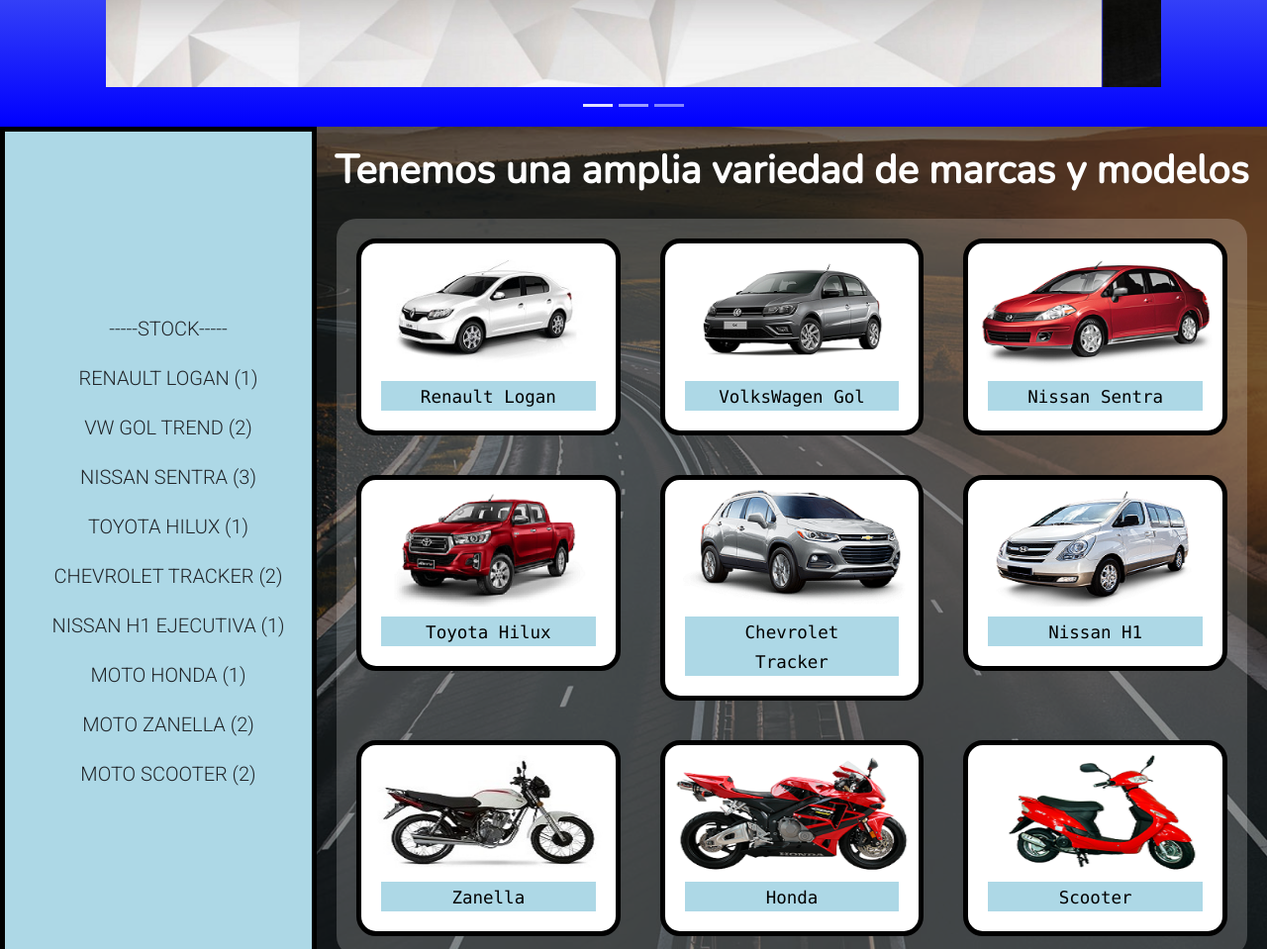
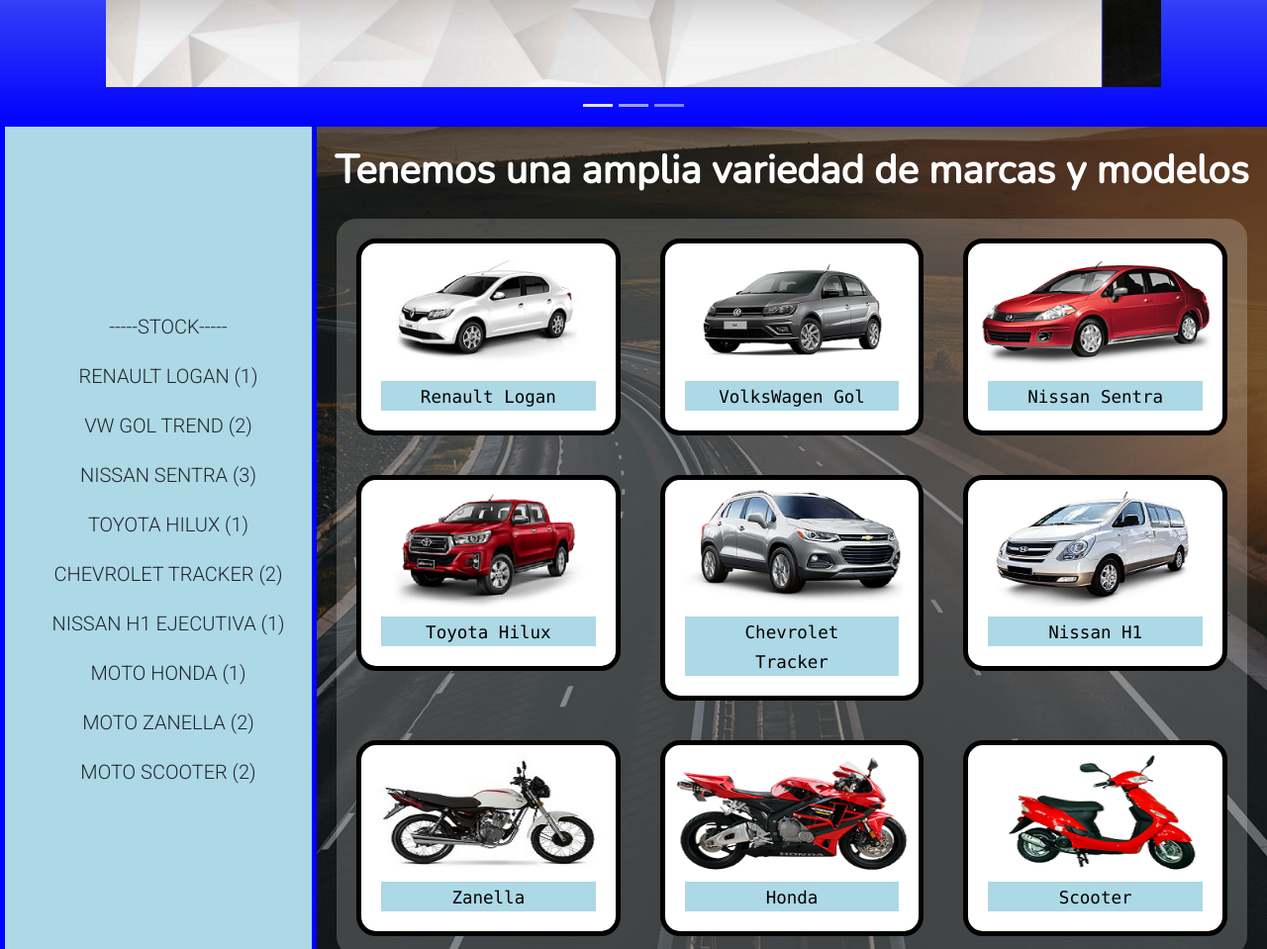
Before and after one commit to Hernan0912/ProyectoHTMLyCSS, a website: page pages/flota.html in a window 1280 px wide. Shown: the part 380-1339 px from the top of the page at 99% size. Drawn offline with nearby package versions, Linux system fonts and the light colour scheme.

Commit message:
ajustes visuales

```diff
--- a/pages/flota.html
+++ b/pages/flota.html
@@ -3,7 +3,7 @@
 <head>
 	<meta charset="UTF-8">
 	<meta name="viewport" content="width=device-width, initial-scale=1.0">
-	<title>Nuestra Flota</title>
+	<title>Flota</title>
 	<meta name="description" content="Amplia variedad de marcas y modelos, mantenimiento al día.">
 	<meta name="keywords" content="alquiler, auto, moto, camioneta, caba">
 </head>
--- a/scss/_commons.scss
+++ b/scss/_commons.scss
@@ -49,7 +49,7 @@
 		justify-content: center;
 		align-items: center;
 		font-size: $textLg;
-		border: map-get($map: $paleta, $key: 'black') solid 5px;
+		border: map-get($map: $paleta, $key: 'secondaryColor') solid 5px;
 		background-color: map-get($map: $paleta, $key: 'mainColor');
         div{
             ul{
@@ -63,8 +63,7 @@
         }
     }
     @include media (tablet){
-        border-top: map-get($map: $paleta, $key: 'black') solid 5px;
-        border-right: map-get($map: $paleta, $key: 'black') solid 5px;
+        border-top: none;
     }
 }
 
--- a/scss/_formulario.scss
+++ b/scss/_formulario.scss
@@ -5,7 +5,6 @@
         padding: 1rem;
         @include media (mobile){
             flex-direction: column;
-            overflow: hidden;
         }
 
         @include media (desktop){
@@ -22,6 +21,9 @@
     }
     legend{
         font-size: $textMd;
+    }
+    .formulario__uno{
+        padding-top: 1rem;
     }
     .email{
         margin-bottom: 2rem;
```
Also changed, not shown: pages/reserva.html (+1 -1 lines), css/main.css, 1 other file.
